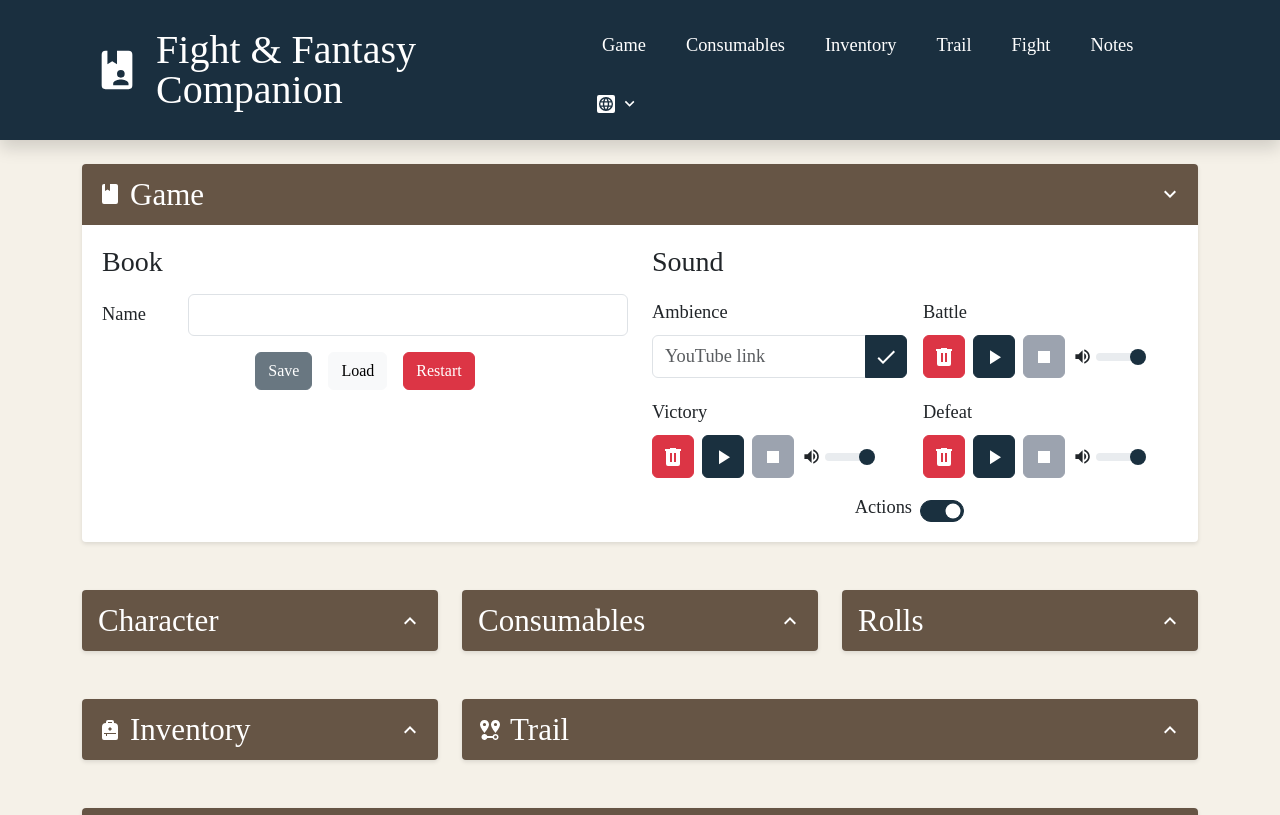
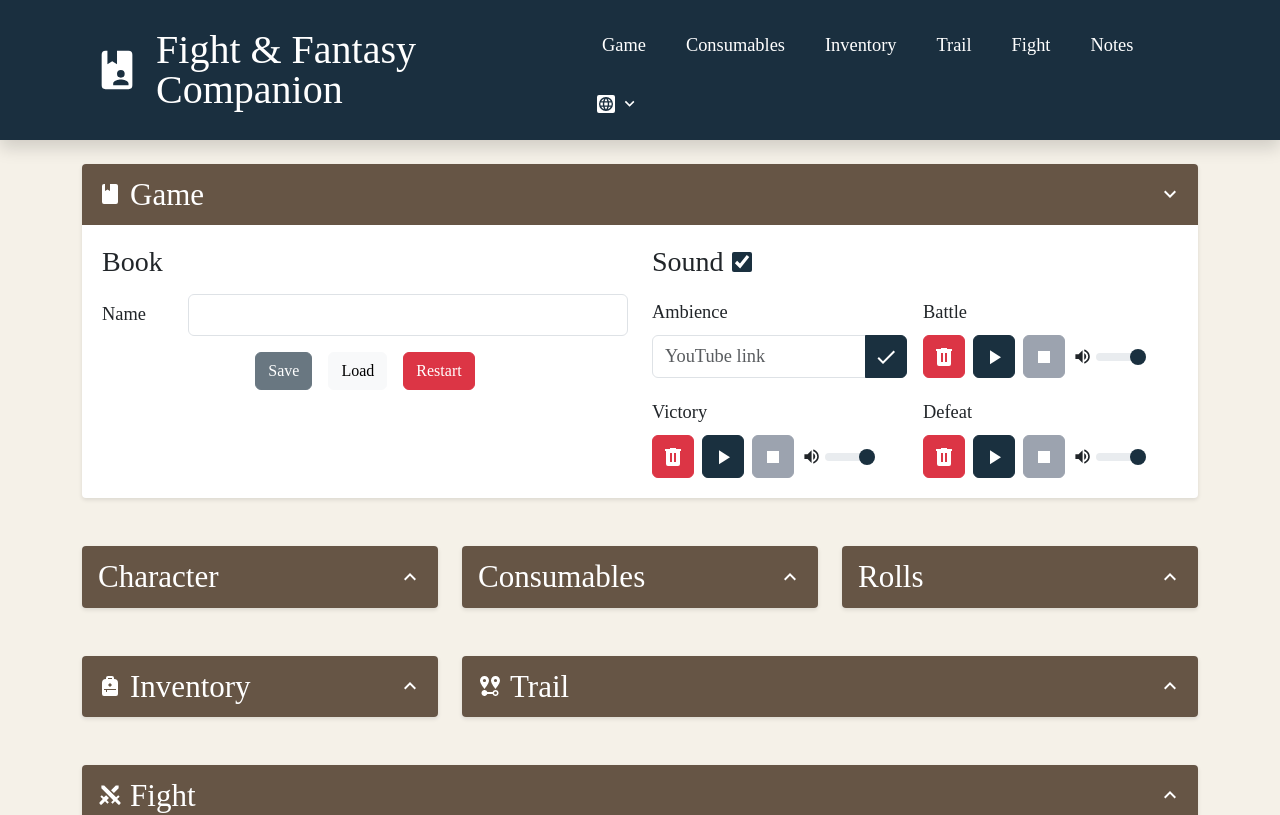
Before and after one commit to dialex/fnf-companion, a React (Vite) app: page / in a window 1280 px wide. Shown: the top 815 px of the page. Built offline with nearby package versions, Linux system fonts and the light colour scheme; a web font is replaced by a local one.

Commit message:
feat: replace action sounds toggle with checkbox

```diff
--- a/src/App.css
+++ b/src/App.css
@@ -316,6 +316,30 @@ textarea.field-input.notes-handwritten {
   font-size: 0.875rem;
 }
 
+/* Action sounds checkbox - use primary color 1 and make it bigger */
+#actionSoundsCheckbox {
+  width: 1.25rem;
+  height: 1.25rem;
+  cursor: pointer;
+  accent-color: var(--primary-color-1);
+}
+
+#actionSoundsCheckbox:checked {
+  background-color: var(--primary-color-1);
+  border-color: var(--primary-color-1);
+}
+
+#actionSoundsCheckbox:focus {
+  border-color: var(--primary-color-1);
+  box-shadow: none;
+  outline: none;
+}
+
+#actionSoundsCheckbox:focus-visible {
+  box-shadow: none;
+  outline: none;
+}
+
 /* Locked number fields - use primary color 1 and fixed width for 2 digits */
 .input-group-text.locked-number {
   background-color: var(--primary-color-1) !important;
@@ -324,40 +348,3 @@ textarea.field-input.notes-handwritten {
   text-align: center;
   justify-content: center;
 }
-
-/* Action sounds toggle - use primary color 1, override all Bootstrap primary colors */
-.form-check.form-switch .action-sounds-toggle {
-  border-color: var(--primary-color-1) !important;
-}
-
-.form-check.form-switch .action-sounds-toggle:not(:checked) {
-  background-color: transparent !important;
-  border-color: var(--primary-color-1) !important;
-}
-
-.form-check.form-switch .action-sounds-toggle:not(:checked)::before {
-  background-color: var(--primary-color-1) !important;
-}
-
-.form-check.form-switch .action-sounds-toggle:checked {
-  background-color: var(--primary-color-1) !important;
-  border-color: var(--primary-color-1) !important;
-}
-
-.form-check.form-switch .action-sounds-toggle:checked::before {
-  background-color: white !important;
-}
-
-.form-check.form-switch .action-sounds-toggle:focus {
-  border-color: var(--primary-color-1) !important;
-  box-shadow: none !important;
-  outline: none !important;
-}
-
-.form-check.form-switch .action-sounds-toggle:focus:checked {
-  background-color: var(--primary-color-1) !important;
-}
-
-.form-check.form-switch .action-sounds-toggle:focus:not(:checked) {
-  background-color: transparent !important;
-}
--- a/src/App.jsx
+++ b/src/App.jsx
@@ -161,6 +161,7 @@ function App() {
     victory: false,
     defeat: false,
   });
+  const actionSoundsCheckboxRef = useRef(null);
 
   // State management
   const isInitialMountRef = useRef(true);
@@ -1650,7 +1651,22 @@ function App() {
                       </div>
                     </div>
                     <div className="col-12 col-md-6">
-                      <h3 className="heading mb-3">{t('game.sound')}</h3>
+                      <div className="d-flex align-items-center gap-2 mb-3">
+                        <h3 className="heading mb-0">{t('game.sound')}</h3>
+                        <input
+                          ref={actionSoundsCheckboxRef}
+                          type="checkbox"
+                          id="actionSoundsCheckbox"
+                          checked={actionSoundsEnabled}
+                          onChange={(e) =>
+                            setActionSoundsEnabled(e.target.checked)
+                          }
+                          data-bs-toggle="tooltip"
+                          data-bs-placement="top"
+                          data-bs-title={t('game.actionSoundsTooltip')}
+                          style={{ cursor: 'pointer' }}
+                        />
+                      </div>
                       <div className="row g-3">
                         {['ambience', 'battle', 'victory', 'defeat'].map(
                           (soundType) => (
@@ -1785,26 +1801,6 @@ function App() {
                             </div>
                           )
                         )}
-                      </div>
-                      <div className="d-flex justify-content-center align-items-center mt-3">
-                        <label
-                          className="content me-2 mb-0"
-                          htmlFor="actionSoundsToggle"
-                        >
-                          {t('game.actionSounds')}
-                        </label>
-                        <div className="form-check form-switch mb-0">
-                          <input
-                            className="form-check-input action-sounds-toggle"
-                            type="checkbox"
-                            role="switch"
-                            id="actionSoundsToggle"
-                            checked={actionSoundsEnabled}
-                            onChange={(e) =>
-                              setActionSoundsEnabled(e.target.checked)
-                            }
-                          />
-                        </div>
                       </div>
                     </div>
                   </div>
--- a/src/index.css
+++ b/src/index.css
@@ -13,14 +13,11 @@
 }
 
 .btn-primary:hover,
-.btn-primary:focus {
-  background-color: #152832 !important;
-  border-color: #152832 !important;
-}
-
-.btn-primary:active {
-  background-color: #102025 !important;
-  border-color: #102025 !important;
+.btn-primary:focus,
+.btn-primary:active,
+.btn-primary:focus-visible {
+  background-color: var(--primary-color-1) !important;
+  border-color: var(--primary-color-1) !important;
 }
 
 /* Override for btn-info - custom blue with white text */
--- a/src/translations/en.json
+++ b/src/translations/en.json
@@ -74,6 +74,7 @@
     "victory": "Victory",
     "defeat": "Defeat",
     "actionSounds": "Actions",
+    "actionSoundsTooltip": "Play sounds on actions",
     "invalidUrl": "Please provide a valid YouTube link.",
     "youtubeUrl": "YouTube link"
   },
--- a/src/translations/pt.json
+++ b/src/translations/pt.json
@@ -74,6 +74,7 @@
     "victory": "Vitória",
     "defeat": "Derrota",
     "actionSounds": "Ações",
+    "actionSoundsTooltip": "Ouvir sons das ações",
     "invalidUrl": "Por favor introduz um link do YouTube.",
     "youtubeUrl": "Link do YouTube"
   },
```
